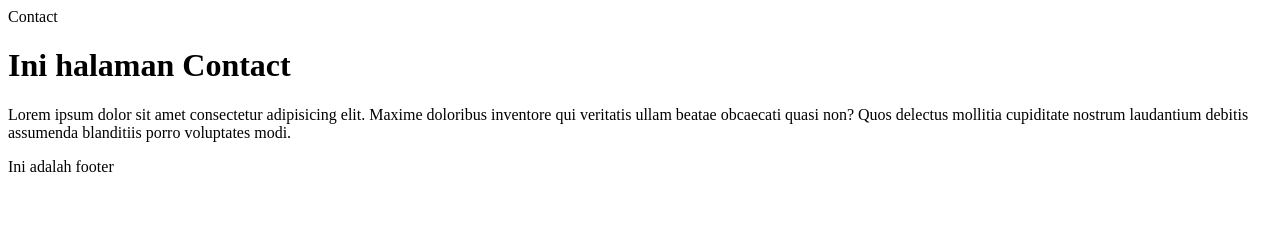
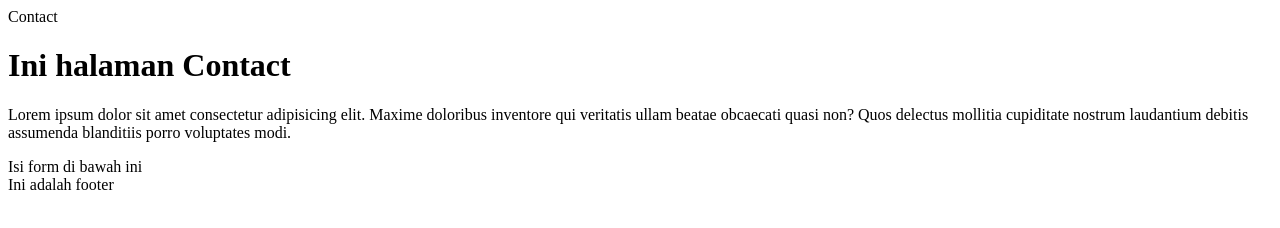
Before and after one commit to deemassx/belajar-github, a plain HTML site: page contact.html in a window 1280 px wide. Drawn offline with Linux system fonts and the light colour scheme.

Commit message:
Menambahkan perintah isi form

```diff
--- a/contact.html
+++ b/contact.html
@@ -12,6 +12,9 @@
     <h1>Ini halaman Contact</h1>
     <p>Lorem ipsum dolor sit amet consectetur adipisicing elit. Maxime doloribus inventore qui veritatis ullam beatae obcaecati quasi non? Quos delectus mollitia cupiditate nostrum laudantium debitis assumenda blanditiis porro voluptates modi.</p>
 
+   <div>
+        Isi form di bawah ini
+   </div>
     <footer>Ini adalah footer</footer>
 </body>
 </html>
```
